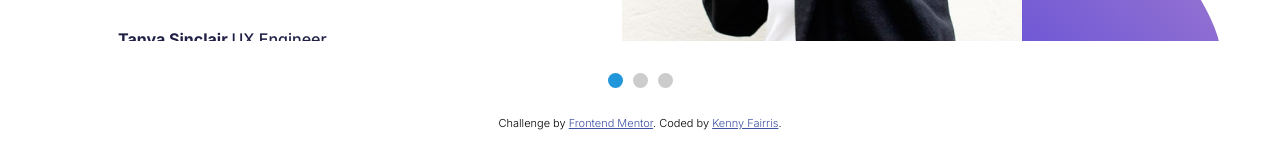
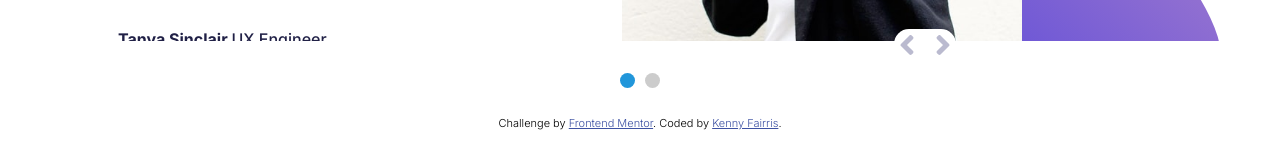
Before and after one commit to kfairris/testimonial-slider, a plain HTML site: page index.html in a window 1280 px wide. Shown: the part 544-685 px from the top of the page. Drawn offline with nearby package versions, Linux system fonts and the light colour scheme.

Commit message:
moving in the controls

```diff
--- a/custom.js
+++ b/custom.js
@@ -9,8 +9,8 @@ let slider = tns({
     // autoplay: false,
     loop: false,
     // fixedWidth: 1440,
-    controls: true,
-    controlsContainer: '#customize-controls',
+    controls: false,
+    // controlsContainer: '#customize-controls',
     nav: true,
     navPosition: 'bottom',
     // swipeAngle: false,
--- a/index.html
+++ b/index.html
@@ -48,6 +48,7 @@
           </div>
         </div>
       </div>
+    </div>
           <ul class="controls" id="customize-controls" aria-label="Carousel Navigation" tabindex="0">
             <li class="prev" data-controls="prev" aria-controls="customize" tabindex="-1">
               <i class="fas fa-angle-left fa-5x"></i>
@@ -56,7 +57,6 @@
               <i class="fas fa-angle-right fa-5x"></i>
             </li>
           </ul>
-    </div>
   </section>
 
   <footer>
@@ -66,6 +66,7 @@
     </div>
   </footer>
   <script src="https://cdnjs.cloudflare.com/ajax/libs/tiny-slider/2.9.2/min/tiny-slider.js"></script>
+  <script src="https://use.fontawesome.com/releases/v5.0.1/js/all.js"></script>
   <script src="custom.js"></script>
 </body>
 
--- a/style.scss
+++ b/style.scss
@@ -18,6 +18,7 @@ img {
     width: 100%;
     padding: 0;
     margin: 25px auto;
+    position: relative;
     // display: flex;
     // align-items: center;
     // justify-content: center;
@@ -91,6 +92,31 @@ img {
         background-color: #ff0000;
     }
 }
+#customize-controls {
+    list-style-type: none;
+    position: absolute;
+    bottom: 14px;
+    right: 316px;
+    display:flex;
+    li {
+        color: var(--grayish-blue);
+        font-size: 0.4rem;
+        background-color: #fff;
+
+    }
+    li.prev{
+        padding-right:10px;
+        border-top-left-radius: 15px;
+        border-bottom-left-radius: 15px;
+        padding-left: 5px;
+    }
+    li.next{
+        padding-left:10px;
+        border-top-right-radius: 15px;
+        border-bottom-right-radius: 15px;
+        padding-right: 5px;
+    }
+}
 
 .attribution {
     font-size: 11px;
```
Also changed, not shown: style.css, 1 other file. Lines whose indentation alone changed are shown as unchanged.
